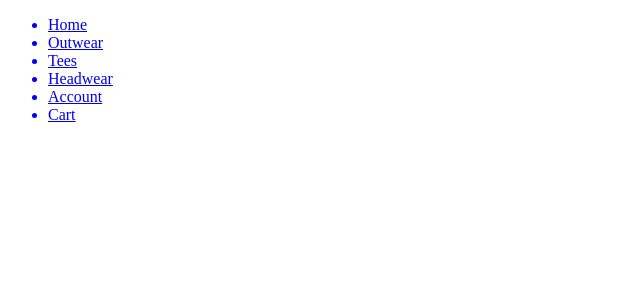
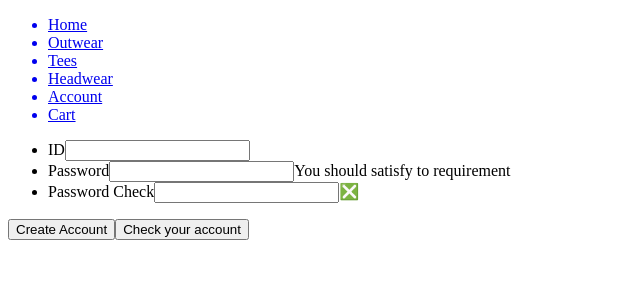
Before and after one commit to ge5rg2/toket, a React (Create React App) app: page /member/join in a window 1280 px wide. Shown: the top 300 px of the page, without its empty margins (0-640 px from the left). Built offline with nearby package versions, Linux system fonts and the light colour scheme.

Commit message:
add createacount with local storage

```diff
--- a/src/App.js
+++ b/src/App.js
@@ -6,29 +6,33 @@ import Headwear from "./routes/product/Headwear";
 import Nav from "./Nav";
 import Member from "./routes/Member";
 import Cart from "./routes/Cart";
+import Join from "./routes/Join";
 
 function App() {
   return (
     <Router>
+      <div>
+        <main>
           <Nav />
+          <section>
             <Routes>
               <Route exact path="/" element={<Home />} />
             </Routes>
             <Routes>
-        <Route exact path="/product/outwear" element={<Outwear />} />
-      </Routes>
-      <Routes>
-        <Route exact path="/product/tees" element={<Tees />} />
-      </Routes>
-      <Routes>
-        <Route exact path="/product/headwear" element={<Headwear />} />
+              <Route path="/product/outwear" element={<Outwear />} />
+              <Route path="/product/tees" element={<Tees />} />
+              <Route path="/product/headwear" element={<Headwear />} />
             </Routes>
             <Routes>
               <Route exact path="/member" element={<Member />} />
+              <Route exact path="/member/join" element={<Join />} />
             </Routes>
             <Routes>
-        <Route exact path="/cart" element={<Cart />} />
+              <Route path="/cart" element={<Cart />} />
             </Routes>
+          </section>
+        </main>
+      </div>
     </Router>
   );
 }
--- a/src/routes/Join.js
+++ b/src/routes/Join.js
@@ -1,9 +1,84 @@
 import { useEffect, useState } from "react";
+import { Link } from "react-router-dom";
 
 const Join = () => {
+  const [id, isId] = useState("");
+  const [pw, isPw] = useState("");
+  const [repw, isRePw] = useState("");
+  const [checkIDPW, isCheckIDPW] = useState(false);
+
+  const idSet = (e) => {
+    isId(e.target.value);
+  };
+  const pwSet = (e) => {
+    isPw(e.target.value);
+  };
+
+  const repwSet = (e) => {
+    isRePw(e.target.value);
+  };
+  const createBtn = (e) => {
+    e.preventDefault();
+    if (id.length > 0 && pw === repw && pw.length > 0) {
+      alert("Sucessfull!");
+      console.log(id, pw);
+      localStorage.setItem("id", id);
+      localStorage.setItem("pw", pw);
+      window.location.href = "/member";
+    } else {
+      alert("Please reCheck requirement");
+    }
+  };
+
+  const checkBtn = (e) => {
+    e.preventDefault();
+    alert(localStorage.getItem("id"));
+    alert(localStorage.getItem("pw"));
+  };
   return (
     <div>
-      <h1>Hello</h1>
+      <form>
+        <ul>
+          <li>
+            <label>ID</label>
+            <input
+              onChange={(e) => idSet(e)}
+              required
+              type="text"
+              maxLength="10"
+            ></input>
+            {id.length > 0 ? <span>✅</span> : ""}
+          </li>
+          <li>
+            <label>Password</label>
+            <input
+              onChange={(e) => pwSet(e)}
+              required
+              type="password"
+              minLength="4"
+              maxLength="10"
+            ></input>
+            {pw.length >= 4 && pw.length <= 10 ? (
+              <span>✅</span>
+            ) : (
+              <span>You should satisfy to requirement</span>
+            )}
+          </li>
+          <li>
+            <label>Password Check</label>
+            <input
+              onChange={(e) => repwSet(e)}
+              required
+              type="password"
+              minLength="4"
+              maxLength="10"
+            ></input>
+            {pw === repw && pw.length > 0 ? <span>✅</span> : <span>❎</span>}
+          </li>
+        </ul>
+        <button onClick={(e) => createBtn(e)}>Create Account</button>
+        <button onClick={(e) => checkBtn(e)}>Check your account</button>
+      </form>
     </div>
   );
 };
--- a/src/routes/Member.js
+++ b/src/routes/Member.js
@@ -1,6 +1,5 @@
 import { useEffect, useState } from "react";
 import { Link } from "react-router-dom";
-import Join from "./Join";
 
 const Member = () => {
   return (
```
Lines whose indentation alone changed are shown as unchanged.
